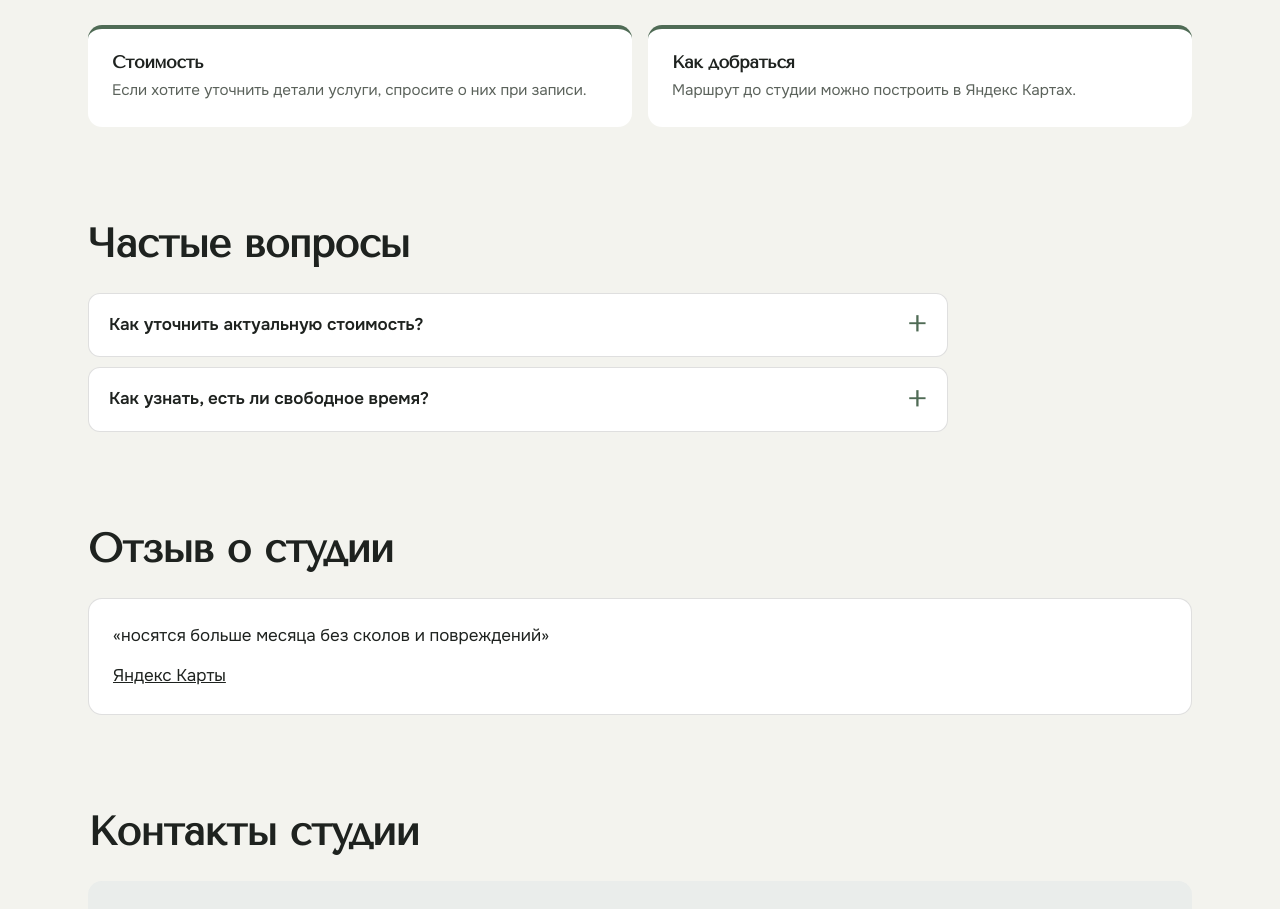
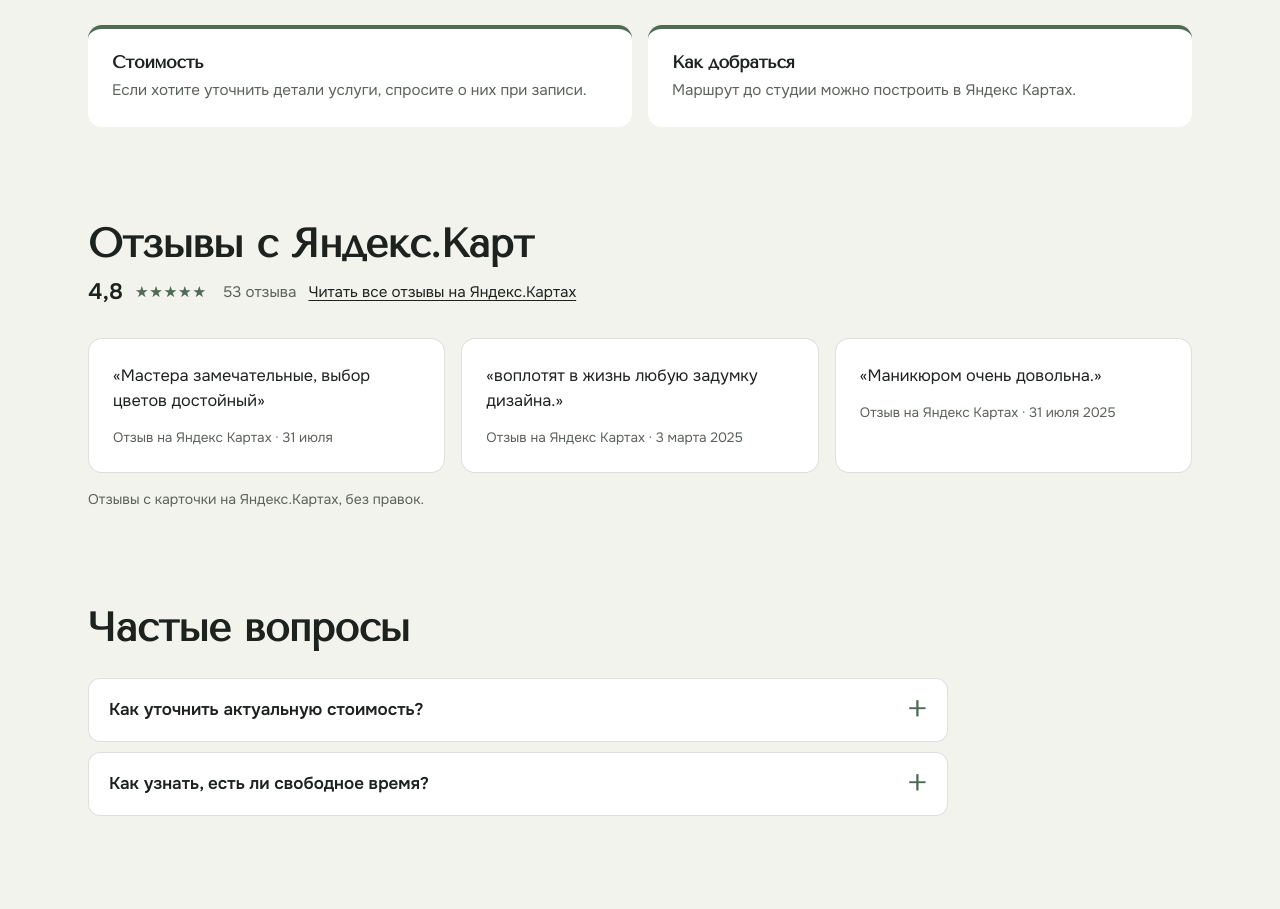
Before and after one commit to tuzir2022-creator/bo-nails-murmansk, a plain HTML site: page index.html in a window 1280 px wide. Shown: the part 2183-3092 px from the top of the page. Drawn offline with Linux system fonts and the light colour scheme.

Commit message:
Build studio demo with VS-06

```diff
--- a/index.html
+++ b/index.html
@@ -89,15 +89,21 @@
     </ul>
   </section>
 
-
+  <section class="s-section s-reveal">
+    <header class="s-section__head s-section__head--reviews"><h2>Отзывы с Яндекс.Карт</h2><p class="s-reviews__rating"><span class="s-reviews__num">4,8</span><span class="s-reviews__stars" style="--r: 4.8" aria-label="рейтинг 4,8 из 5"></span><span class="s-reviews__count">53 отзыва</span><a class="s-reviews__all" href="https://yandex.ru/maps/org/130672851682/reviews/" target="_blank" rel="noopener">Читать все отзывы на Яндекс.Картах</a></p></header>
+    <ul class="s-reviews">
+      <li><blockquote>«Мастера замечательные, выбор цветов достойный»</blockquote><p class="s-reviews__who">Отзыв на Яндекс Картах · 31 июля</p></li>
+      <li><blockquote>«воплотят в жизнь любую задумку дизайна.»</blockquote><p class="s-reviews__who">Отзыв на Яндекс Картах · 3 марта 2025</p></li>
+      <li><blockquote>«Маникюром очень довольна.»</blockquote><p class="s-reviews__who">Отзыв на Яндекс Картах · 31 июля 2025</p></li>
+    </ul>
+    <p class="s-note">Отзывы с карточки на Яндекс.Картах, без правок.</p>
+  </section>
 
   <section class="s-section s-reveal">
     <header class="s-section__head"><h2>Частые вопросы</h2></header>
     <div class="s-faq"><details><summary>Как уточнить актуальную стоимость?</summary><p>Откройте карточку студии и уточните цену выбранной услуги при записи.</p></details><details><summary>Как узнать, есть ли свободное время?</summary><p>Откройте карточку студии на Яндекс Картах и воспользуйтесь указанным там каналом связи.</p></details></div>
   </section>
 
-  <section class="s-section s-reveal"><header class="s-section__head"><h2>Отзыв о студии</h2></header>
-  <ul class="s-reviews"><li><p>«носятся больше месяца без сколов и повреждений»</p><a href="https://yandex.ru/maps/org/130672851682/reviews/">Яндекс Карты</a></li></ul></section>
   <section class="s-section s-final s-reveal" id="contacts">
     <header class="s-section__head"><h2>Контакты студии</h2></header>
     <div class="s-contacts">
```
